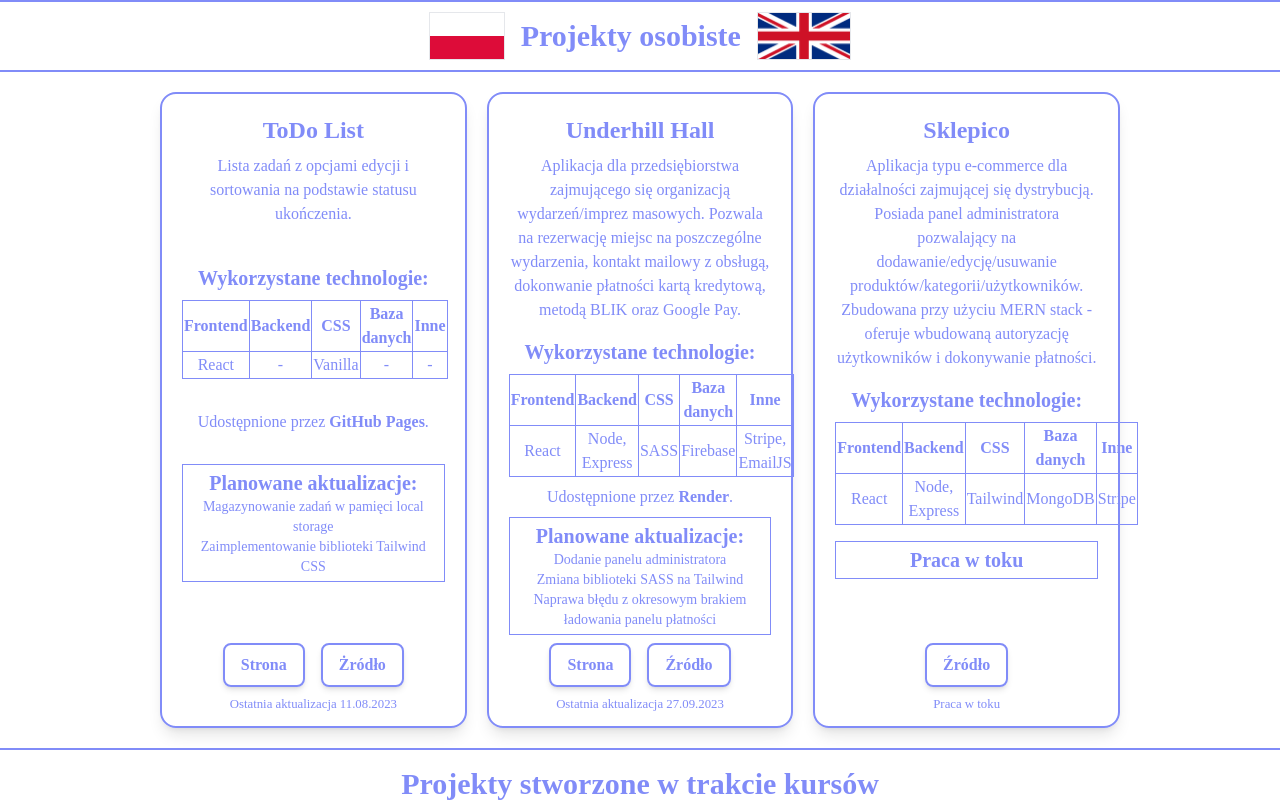
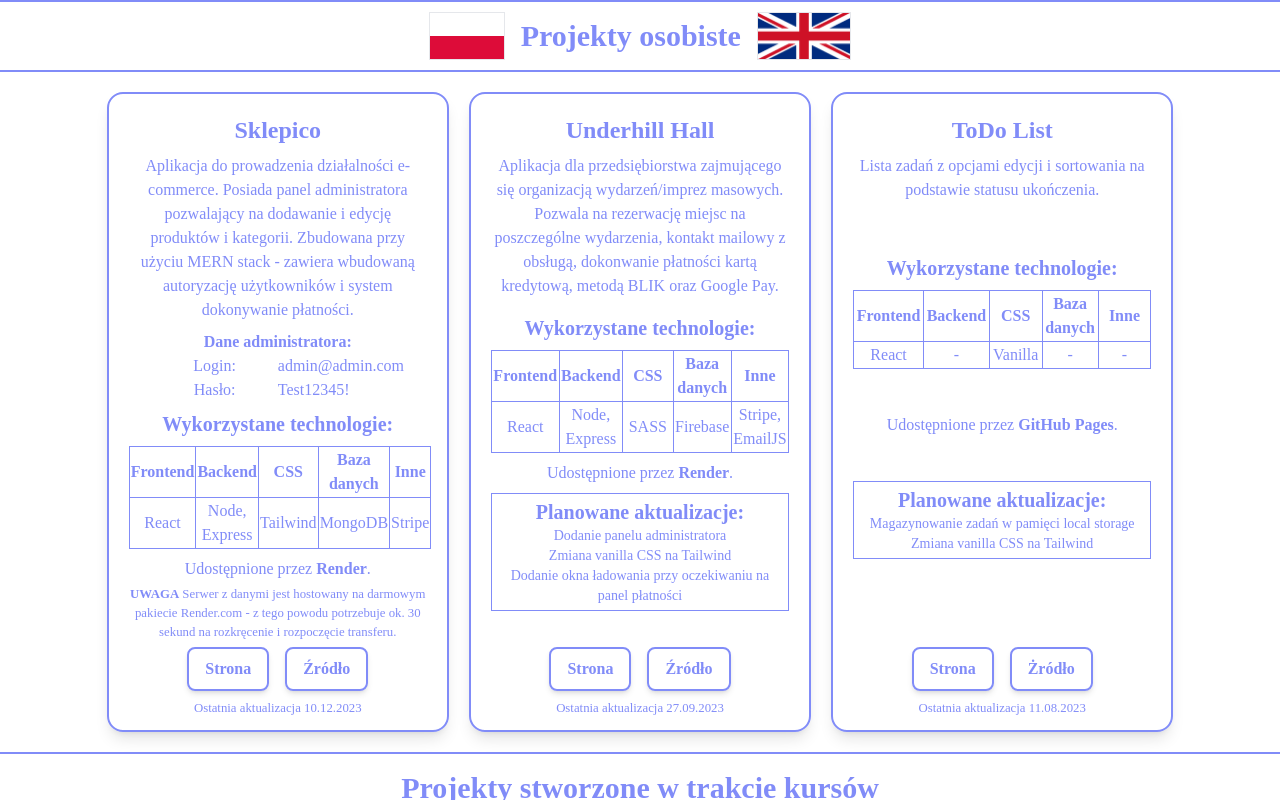
Before and after one commit to HoffmanSan/projects, a React (Create React App) app: page / in a window 1280 px wide. Both pictures are taken after a click on the picture 466 px from the left and 36 px from the top of the page. Shown: the top 800 px of the page. Built offline with nearby package versions, Linux system fonts and the light colour scheme; the HTML template or start-up script is replaced by a standard one.

Commit message:
add Sklepico card

```diff
--- a/src/pages/templateEN.js
+++ b/src/pages/templateEN.js
@@ -2,9 +2,9 @@
 export default function templateEN() {
   return (
     <>
-    <div className="grid w-9/12 grid-cols-3 gap-5 mx-auto my-5">
+    <div className="grid w-10/12 grid-cols-3 gap-5 mx-auto my-5">
     	{/* CARD */}
-				<div className="card">
+				<div className="order-3 card">
 
 						<h2>ToDo List</h2>
 						<p className="my-2">Simple to-do list with a sorting option based on task's completion status.</p>
@@ -56,7 +56,7 @@ export default function templateEN() {
 					</div>
 
       {/* CARD */}
-			<div className="card">
+			<div className="order-2 card">
 
 				<h2>Underhill Hall</h2>
 				<p className="my-2">Web application for an event hosting enterprise. Includes seat booking functionality and payment options such as credit card, GooglePay and BLIK.</p>
@@ -113,7 +113,7 @@ export default function templateEN() {
 			<div className="card">
 
 				<h2>Sklepico</h2>
-				<p className="my-2">An e-commerce application for a distribution-based enterprise. Includes admin panel allowing to add/edit/delete products/categories/users. Built with MERN stack - contains custom user authentication functionality and payment options.</p>
+				<p className="my-2">An e-commerce application for a goods-distribution enterprise. Includes admin panel allowing to add/edit products and categories. Built with MERN stack - contains custom user authentication functionality and payment options.</p>
 
 				<div className="my-2">
 					<h3 className="mt-auto text-xl font-bold">Implemented technologies:</h3>
@@ -139,20 +139,24 @@ export default function templateEN() {
 					</table>
 				</div>
 
-				{/* <h4>Udostępnione przez <span className="font-bold">Render</span>.</h4> */}
+				<h4>Hosted with <span className="font-bold">Render</span>.</h4>
 
-				<div className="p-1 my-2 border border-indigo-400">
+				{/* <div className="p-1 my-2 border border-indigo-400">
 					<h3>Work in progress</h3>
-				</div>
+				</div> */}
 
+				<small className="py-1"><span className="font-bold">NOTE</span> Backend server is hosted with a free web service package on Render.com which is why it may take up to 30 seconds to start the data transfer.</small>
 
 				<div className="mt-auto">
+				<a href="https://sklepico.onrender.com/" target="_blank" rel="noreferrer">
+						<button>Visit</button>
+					</a>
 					<a href="https://github.com/HoffmanSan/MERN-app" target="_blank" rel="noreferrer">
 						<button>Source</button>
 					</a>
 				</div>
 
-				<small className="mt-2 -mb-2">Work in progress</small>
+				<small className="mt-2 -mb-2">Last update 10.12.2023</small>
 
 			</div>
     </div>
@@ -163,7 +167,7 @@ export default function templateEN() {
 			<h1>Projects made during courses </h1>
     </div>
 
-    <div className="grid w-9/12 grid-cols-3 gap-5 mx-auto my-5">
+    <div className="grid w-10/12 grid-cols-3 gap-5 mx-auto my-5">
 
 				{/* CARD */}
         <div className="card">
--- a/src/pages/templatePL.js
+++ b/src/pages/templatePL.js
@@ -3,10 +3,10 @@ export default function templatePL() {
 
   return (
     <>
-			<div className="grid w-9/12 grid-cols-3 gap-5 mx-auto my-5">
+			<div className="grid w-10/12 grid-cols-3 gap-5 mx-auto my-5">
 
 				{/* CARD */}
-				<div className="card">
+				<div className="order-3 card">
 
 					<h2>ToDo List</h2>
 					<p className="my-2">Lista zadań z opcjami edycji i sortowania na podstawie statusu ukończenia.</p>
@@ -41,7 +41,7 @@ export default function templatePL() {
 						<h3>Planowane aktualizacje:</h3>
 						<ul className="text-sm">
 							<li>Magazynowanie zadań w pamięci local storage</li>
-							<li>Zaimplementowanie biblioteki Tailwind CSS</li>
+							<li>Zmiana vanilla CSS na Tailwind</li>
 						</ul>
 					</div>
 
@@ -58,7 +58,7 @@ export default function templatePL() {
 				</div>
 
 				{/* CARD */}
-				<div className="card">
+				<div className="order-2 card">
 
 					<h2>Underhill Hall</h2>
 					<p className="my-2">Aplikacja dla przedsiębiorstwa zajmującego się organizacją wydarzeń/imprez masowych. Pozwala na rezerwację miejsc na poszczególne wydarzenia, kontakt mailowy z obsługą, dokonwanie płatności kartą kredytową, metodą BLIK oraz Google Pay.</p>
@@ -93,8 +93,8 @@ export default function templatePL() {
 						<h3>Planowane aktualizacje:</h3>
 						<ul className="text-sm">
 							<li>Dodanie panelu administratora</li>
-							<li>Zmiana biblioteki SASS na Tailwind</li>
-							<li>Naprawa błędu z okresowym brakiem ładowania panelu płatności</li>
+							<li>Zmiana vanilla CSS na Tailwind</li>
+							<li>Dodanie okna ładowania przy oczekiwaniu na panel płatności</li>
 						</ul>
 					</div>
 
@@ -115,7 +115,15 @@ export default function templatePL() {
 				<div className="card">
 
 					<h2>Sklepico</h2>
-					<p className="my-2">Aplikacja typu e-commerce dla działalności zajmującej się dystrybucją. Posiada panel administratora pozwalający na dodawanie/edycję/usuwanie produktów/kategorii/użytkowników. Zbudowana przy użyciu MERN stack - oferuje wbudowaną autoryzację użytkowników i dokonywanie płatności.</p>
+					<p className="my-2">Aplikacja do prowadzenia działalności e-commerce. Posiada panel administratora pozwalający na dodawanie i edycję produktów i kategorii. Zbudowana przy użyciu MERN stack - zawiera wbudowaną autoryzację użytkowników i system dokonywanie płatności.</p>
+
+					<span className="font-bold">Dane administratora:</span>
+					<div className="grid grid-cols-2 mx-auto">
+						<span >Login:</span>
+						<span className="text-left">admin@admin.com</span>
+						<span>Hasło:</span>
+						<span className="text-left">Test12345!</span>
+					</div>
 
 					<div className="my-2">
 						<h3 className="mt-auto text-xl font-bold">Wykorzystane technologie:</h3>
@@ -141,20 +149,24 @@ export default function templatePL() {
 						</table>
 					</div>
 
-					{/* <h4>Udostępnione przez <span className="font-bold">Render</span>.</h4> */}
+					<h4>Udostępnione przez <span className="font-bold">Render</span>.</h4>
 
-					<div className="p-1 my-2 border border-indigo-400">
+					{/* <div className="p-1 my-2 border border-indigo-400">
 						<h3>Praca w toku</h3>
-					</div>
+					</div> */}
 
+					<small className="py-1"><span className="font-bold">UWAGA</span> Serwer z danymi jest hostowany na darmowym pakiecie Render.com - z tego powodu potrzebuje ok. 30 sekund na rozkręcenie i rozpoczęcie transferu.</small>
 
 					<div className="mt-auto">
+						<a href="https://sklepico.onrender.com/" target="_blank" rel="noreferrer">
+							<button>Strona</button>
+						</a>
 						<a href="https://github.com/HoffmanSan/MERN-app" target="_blank" rel="noreferrer">
 							<button>Źródło</button>
 						</a>
 					</div>
 
-					<small className="mt-2 -mb-2">Praca w toku</small>
+					<small className="mt-2 -mb-2">Ostatnia aktualizacja 10.12.2023</small>
 
 				</div>
 			</div>
@@ -164,7 +176,7 @@ export default function templatePL() {
 				<h1>Projekty stworzone w trakcie kursów</h1>
 			</div>
 
-			<div className="grid w-9/12 grid-cols-3 gap-5 mx-auto my-5">
+			<div className="grid w-10/12 grid-cols-3 gap-5 mx-auto my-5">
 
 				{/* CARD */}
 				<div className="card">
```
